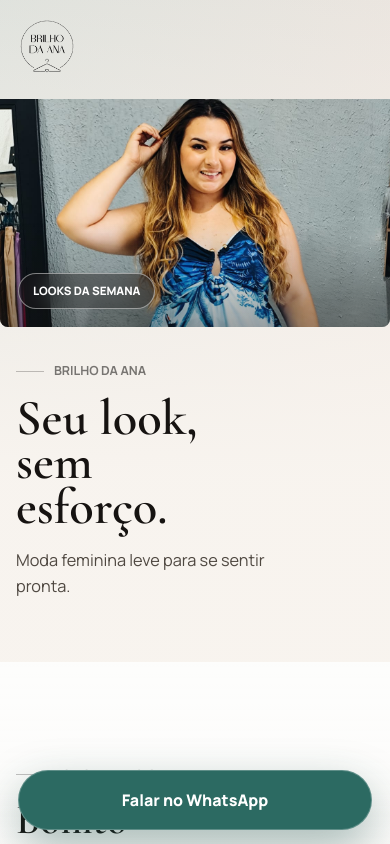
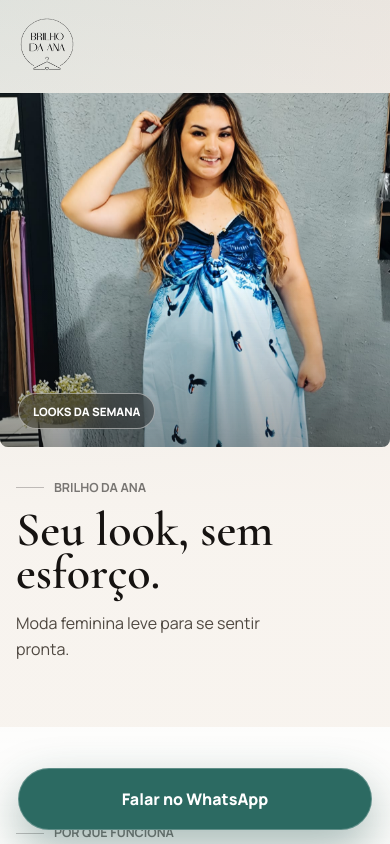
Before and after one commit to GabrielRossanesi/brilhodaana, a Next.js app: page /brilhodaana/ in a window 390 px wide. Shown: the top 844 px of the page. Built offline with nearby package versions, Linux system fonts and the light colour scheme.

Commit message:
Refina hero mobile e acabamento visual

```diff
--- a/app/globals.css
+++ b/app/globals.css
@@ -1406,7 +1406,7 @@ img.hero-slideshow__image.is-active {
 
   .hero {
     min-height: auto;
-    padding: 16px 0 62px;
+    padding: 14px 0 64px;
     background: #f8f4ef;
   }
 
@@ -1422,8 +1422,8 @@ img.hero-slideshow__image.is-active {
 
   .hero__content {
     width: 100%;
-    gap: 28px;
-    padding-top: 22px;
+    gap: 24px;
+    padding-top: 18px;
   }
 
   .hero__visual {
@@ -1435,8 +1435,8 @@ img.hero-slideshow__image.is-active {
   .hero__image-frame {
     width: 100vw;
     max-width: none;
-    height: min(27svh, 360px);
-    min-height: 220px;
+    height: clamp(326px, 42svh, 450px);
+    min-height: 326px;
     margin-left: calc(50% - 50vw);
     border-radius: 0 0 var(--radius-lg) var(--radius-lg);
     box-shadow: none;
@@ -1454,7 +1454,14 @@ img.hero-slideshow__image.is-active {
   .hero__image-frame img {
     height: 100%;
     object-fit: cover;
-    object-position: 50% 26%;
+  }
+
+  img.hero-slideshow__image {
+    transform: scale(1.005);
+  }
+
+  img.hero-slideshow__image.is-active {
+    transform: scale(1.04);
   }
 
   .hero__copy {
@@ -1464,16 +1471,16 @@ img.hero-slideshow__image.is-active {
   }
 
   .hero__copy h1 {
-    max-width: 8.7ch;
-    margin: 16px 0 18px;
-    font-size: clamp(3.15rem, 12.8vw, 4.15rem);
-    line-height: 0.88;
+    max-width: 11.4ch;
+    margin: 12px 0 16px;
+    font-size: clamp(3rem, 12vw, 4rem);
+    line-height: 0.9;
     letter-spacing: 0;
   }
 
   .hero__copy p {
-    max-width: 29ch;
-    font-size: 1.02rem;
+    max-width: 28ch;
+    font-size: 1rem;
     line-height: 1.62;
   }
 
@@ -1497,7 +1504,7 @@ img.hero-slideshow__image.is-active {
   }
 
   .section {
-    padding: 96px 0;
+    padding: 90px 0;
   }
 
   .section-heading h2,
@@ -1567,8 +1574,8 @@ img.hero-slideshow__image.is-active {
   }
 
   .section--pieces {
-    padding-top: 104px;
-    padding-bottom: 108px;
+    padding-top: 98px;
+    padding-bottom: 102px;
     background:
       linear-gradient(180deg, rgba(64, 111, 105, 0.08), rgba(255, 255, 255, 0) 28%),
       linear-gradient(180deg, #eef5f2, #f8f4ef);
@@ -1593,15 +1600,15 @@ img.hero-slideshow__image.is-active {
   }
 
   .product-carousel__track {
-    gap: 16px;
+    gap: 18px;
     margin-inline: 0;
-    padding: 2px 22px 22px;
-    scroll-padding-inline: 22px;
+    padding: 2px 20px 24px;
+    scroll-padding-inline: 20px;
   }
 
   .product-slide {
-    flex: 0 0 84vw;
-    max-width: 84vw;
+    flex: 0 0 86vw;
+    max-width: 86vw;
     border: 0;
     border-radius: 0;
     background: transparent;
@@ -1620,12 +1627,12 @@ img.hero-slideshow__image.is-active {
   .product-slide__image {
     aspect-ratio: 4 / 5;
     border-radius: var(--radius-lg);
-    box-shadow: 0 28px 58px rgba(22, 19, 17, 0.18);
+    box-shadow: 0 24px 52px rgba(22, 19, 17, 0.16);
   }
 
   .product-slide__body {
-    gap: 8px;
-    padding: 18px 2px 0;
+    gap: 9px;
+    padding: 18px 4px 0;
   }
 
   .product-slide__body h3 {
@@ -1642,7 +1649,7 @@ img.hero-slideshow__image.is-active {
 
   .product-slide__body a {
     width: 100%;
-    min-height: 52px;
+    min-height: 54px;
     margin-top: 12px;
     box-shadow: 0 16px 32px rgba(22, 19, 17, 0.16);
   }
@@ -1682,16 +1689,16 @@ img.hero-slideshow__image.is-active {
   }
 
   .testimonial-item {
-    padding: 30px 0;
+    padding: 32px 0;
     border-top: 0;
     border-bottom: 1px solid rgba(22, 19, 17, 0.1);
   }
 
   .testimonial-item p {
-    max-width: 22ch;
+    max-width: 23ch;
     margin-bottom: 18px;
-    font-size: clamp(1.7rem, 7vw, 2.3rem);
-    line-height: 1.14;
+    font-size: clamp(1.62rem, 6.5vw, 2.2rem);
+    line-height: 1.16;
   }
 
   .testimonial-item span {
@@ -1715,7 +1722,7 @@ img.hero-slideshow__image.is-active {
     display: grid;
     min-height: auto;
     align-content: start;
-    padding: 74px 24px 118px;
+    padding: 72px 24px 118px;
     border: 0;
     border-radius: 0;
     background:
@@ -1726,8 +1733,8 @@ img.hero-slideshow__image.is-active {
 
   .cta-panel h2 {
     max-width: 8.6ch;
-    font-size: clamp(3.2rem, 13vw, 4.5rem);
-    line-height: 0.9;
+    font-size: clamp(3.05rem, 12.4vw, 4.3rem);
+    line-height: 0.92;
   }
 
   .cta-panel p {
@@ -1747,7 +1754,7 @@ img.hero-slideshow__image.is-active {
   .sticky-whatsapp {
     left: 18px;
     right: 18px;
-    min-height: 60px;
+    min-height: 62px;
     background: #2c6a62;
     border: 1px solid rgba(255, 255, 255, 0.24);
     box-shadow: 0 18px 46px rgba(26, 75, 68, 0.38);
--- a/data/siteContent.ts
+++ b/data/siteContent.ts
@@ -20,27 +20,27 @@ export const heroSlides: HeroSlide[] = [
   {
     image: lookGreen,
     alt: "Look verde da Brilho da Ana",
-    position: "50% 16%",
+    position: "50% 12%",
   },
   {
     image: lookBlue,
     alt: "Vestido azul estampado da Brilho da Ana",
-    position: "50% 0%",
+    position: "50% 4%",
   },
   {
     image: lookBeige,
     alt: "Top claro com short da Brilho da Ana",
-    position: "50% 2%",
+    position: "50% 8%",
   },
   {
     image: lookStriped,
     alt: "Vestido listrado rose da Brilho da Ana",
-    position: "50% 0%",
+    position: "50% 8%",
   },
   {
     image: lookPinkDress,
     alt: "Vestido rosa leve da Brilho da Ana",
-    position: "50% 4%",
+    position: "50% 7%",
   },
 ];
 
```
